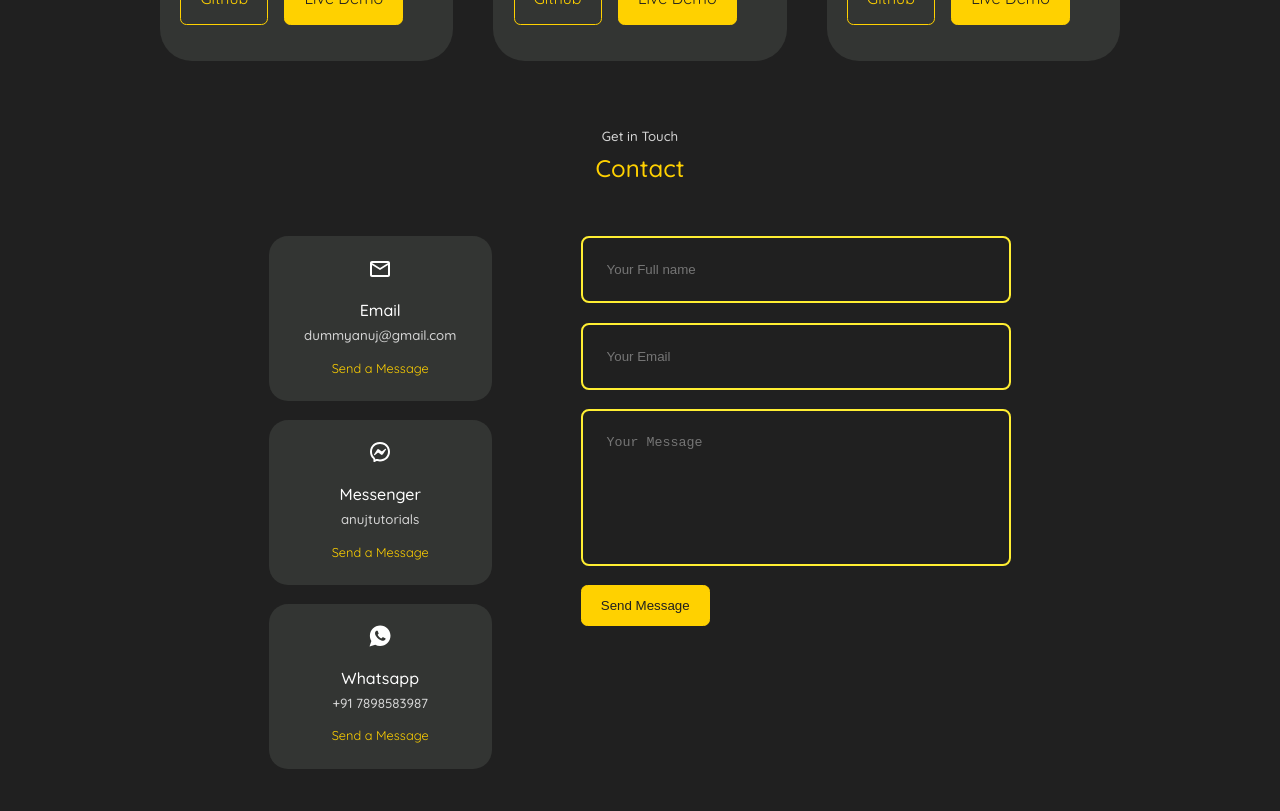
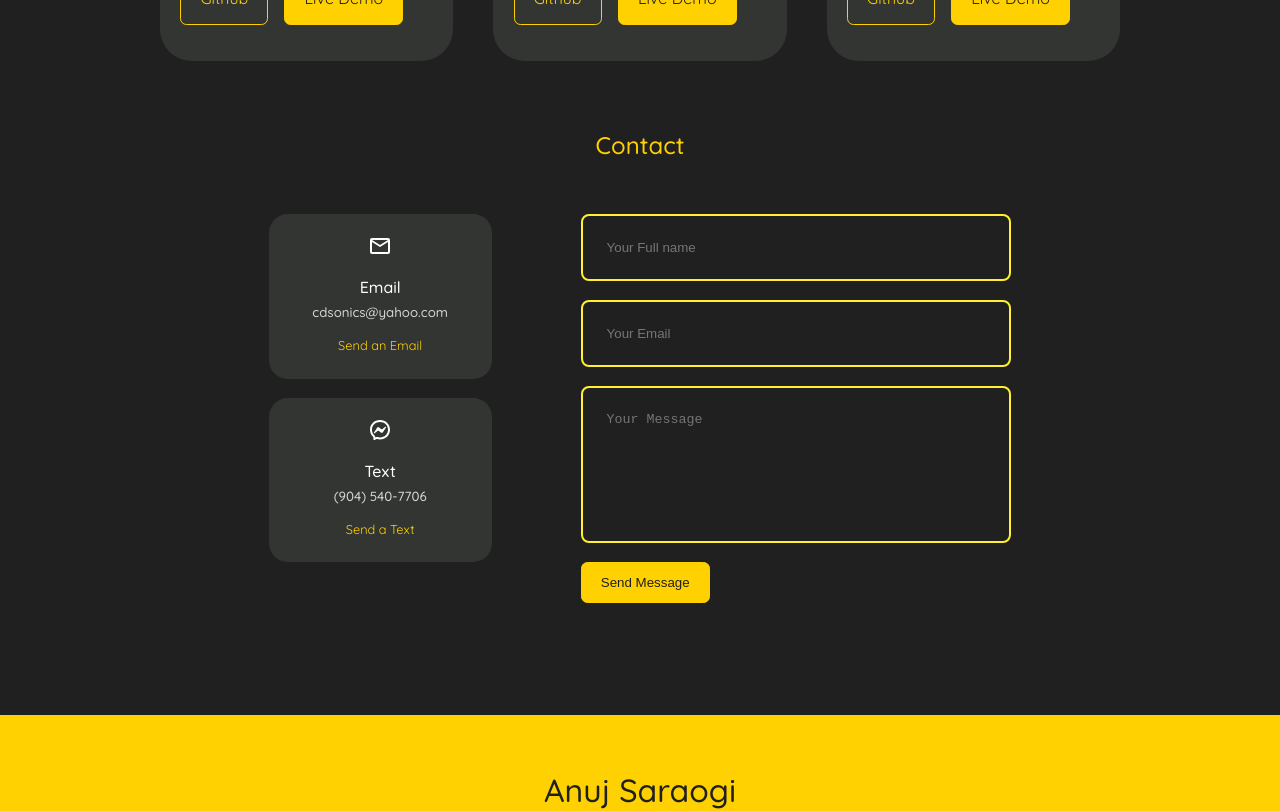
Before and after one commit to StyngerBee/the-new-portfolio, a React (Create React App) app: page / in a window 1280 px wide. Shown: the part 3620-4431 px from the top of the page. Built offline with nearby package versions, Linux system fonts and the light colour scheme.

Commit message:
adjusted contact section to reflect my info

```diff
--- a/src/components/contact/Contact.jsx
+++ b/src/components/contact/Contact.jsx
@@ -2,7 +2,6 @@ import React, {useRef} from 'react'
 import './contact.css'
 import {MdOutlineEmail} from "react-icons/md";
 import {RiMessengerLine} from "react-icons/ri";
-import {IoLogoWhatsapp} from "react-icons/io";
 import emailjs from "emailjs-com";
 
 const Contact = () => {
@@ -24,7 +23,7 @@ const Contact = () => {
 
     return (
         <section id={"contact"}>
-            <h5>Get in Touch</h5>
+
             <h2>Contact</h2>
 
             <div className={"container contact__container"}>
@@ -32,21 +31,16 @@ const Contact = () => {
                     <article className={"contact__option"}>
                         <MdOutlineEmail className={"contact__option-icon"}/>
                         <h4>Email</h4>
-                        <h5>dummyanuj@gmail.com</h5>
-                        <a href={"mailto:saraogi.anuj9@gmail.com"} target={'_blank'} >Send a Message</a>
+                        <h5>cdsonics@yahoo.com</h5>
+                        <a href={"mailto:cdsonics@yahoo.com"} target={'_blank'} >Send an Email</a>
                     </article>
                     <article className={"contact__option"}>
                         <RiMessengerLine className={"contact__option-icon"}/>
-                        <h4>Messenger</h4>
-                        <h5>anujtutorials</h5>
-                        <a href={"https://m.me/ernest.achiever"} target={'_blank'} >Send a Message</a>
+                        <h4>Text</h4>
+                        <h5>(904) 540-7706</h5>
+                        <a href={"tel:+9045407706"} target={'_blank'} >Send a Text</a>
                     </article>
-                    <article className={"contact__option"}>
-                        <IoLogoWhatsapp className={"contact__option-icon"}/>
-                        <h4>Whatsapp</h4>
-                        <h5>+91 7898583987</h5>
-                        <a href={"https://api.whatsapp.com/phone=+917898583987"} target={'_blank'} >Send a Message</a>
-                    </article>
+
                 </div>
                 <form ref={form} onSubmit={sendEmail}>
                     <input type={"text"} name={"name"} placeholder={"Your Full name"} required/>
```
